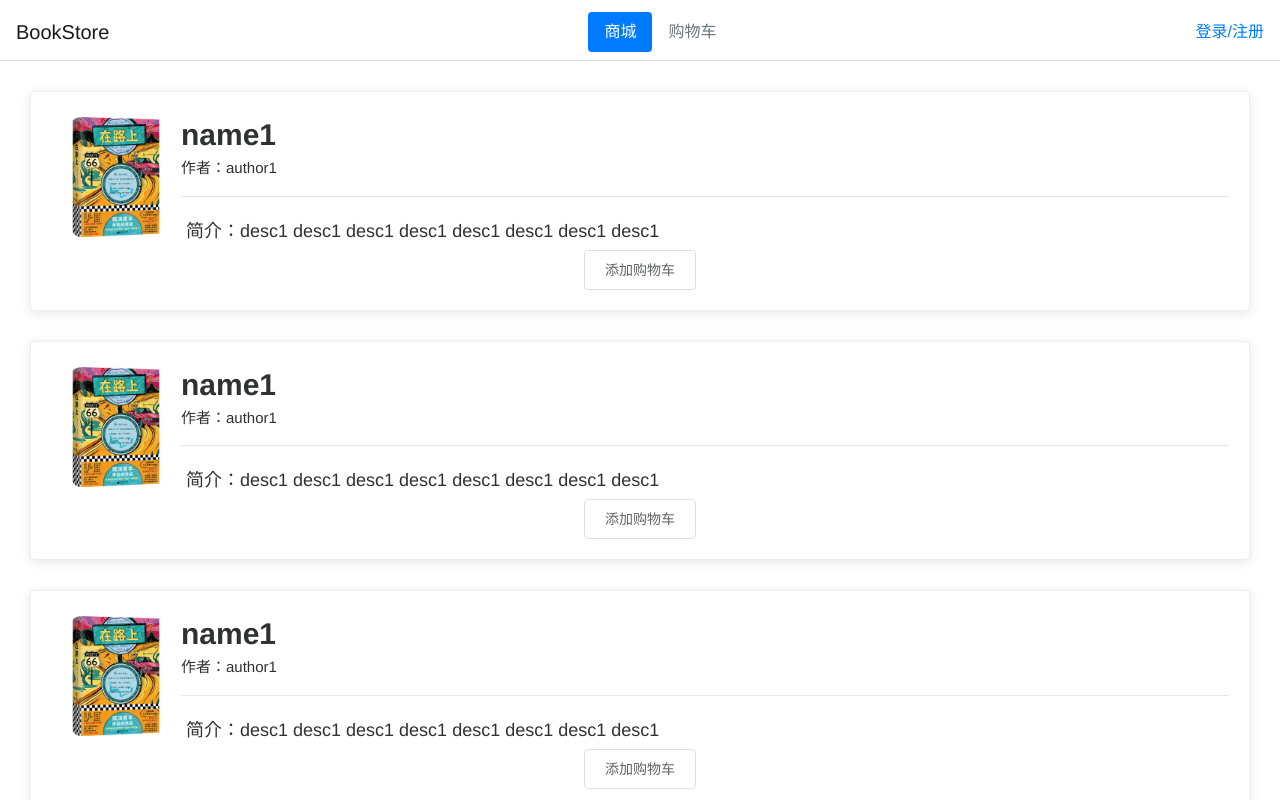
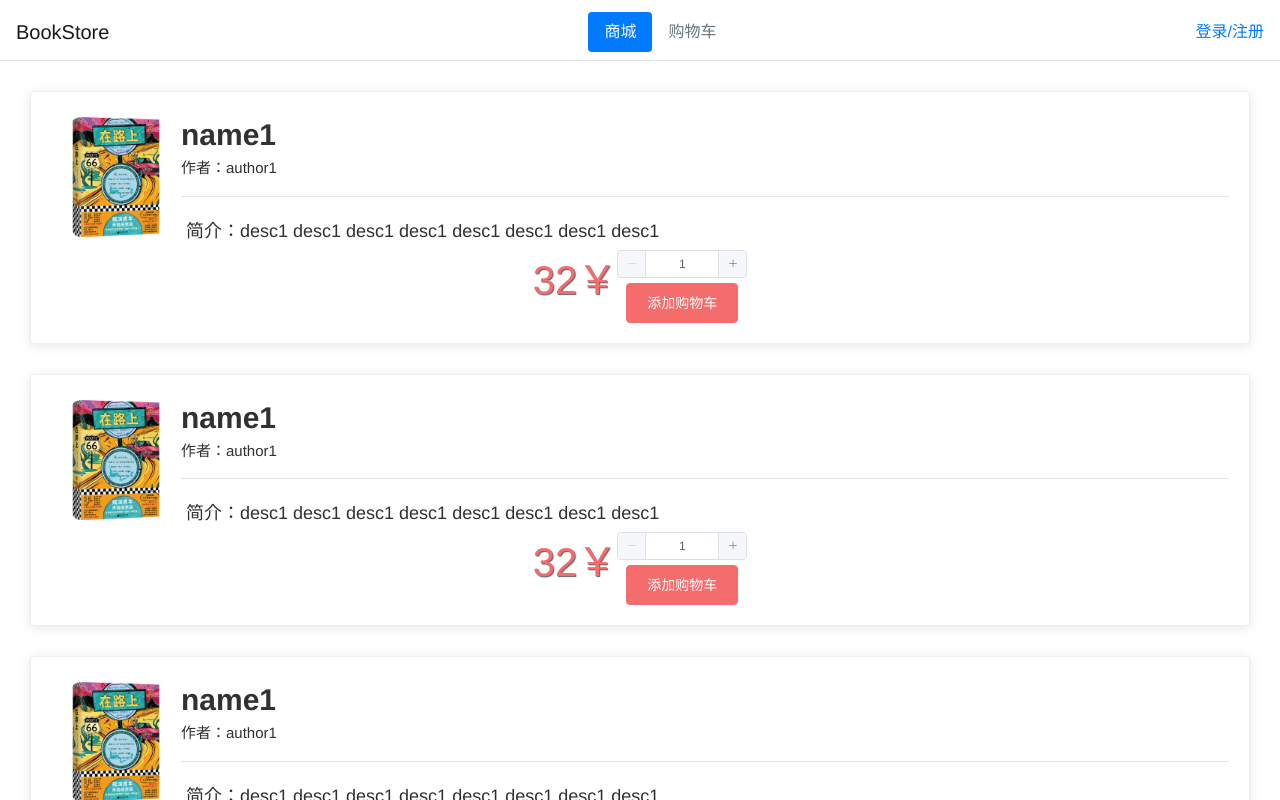
Before and after one commit to MackHsu/bookstore-client, a Vue app: page /#/store in a window 1280 px wide. Shown: the top 800 px of the page. Built offline with nearby package versions, Linux system fonts and the light colour scheme; a small style sheet from the web is missing.

Commit message:
商店页面添加价格和加入购物车按钮

```diff
--- a/src/components/BookCard.vue
+++ b/src/components/BookCard.vue
@@ -1,11 +1,21 @@
 <template>
   <el-card class="box-card">
-    <img src="../assets/bookcover.webp" :alt="name" class="book-img" />
+    <img src="../assets/bookcover.webp"
+         :alt="name"
+         class="book-img" />
     <div class="book-title">{{name}}</div>
     <div class="book-author">作者：{{author}}</div>
     <hr />
     <div class="book-desc">简介：{{desc}}</div>
-    <el-button>添加购物车</el-button>
+    <div class="cart">
+      <div class="book-price">{{price}}￥</div>
+      <el-input-number v-model="count"
+                       :min="1"
+                       size="mini"
+                       style="margin-bottom: 5px" />
+      <br>
+      <el-button type="danger">添加购物车</el-button>
+    </div>
   </el-card>
 </template>
 
@@ -15,7 +25,13 @@ export default {
   props: {
     name: String,
     author: String,
-    desc: String
+    desc: String,
+    price: Number
+  },
+  data () {
+    return {
+      count: 1
+    }
   }
 }
 </script>
@@ -59,4 +75,17 @@ hr {
 .box-card {
   margin: 30px;
 }
+
+.book-price {
+  color: #F56C6C;
+  font-style: bold;
+  text-shadow: 1px 1px 1px #606266;
+  font-size: 40px;
+  float: left;
+}
+
+.cart {
+  width: fit-content;
+  margin: auto;
+}
 </style>
--- a/src/plugins/element.js
+++ b/src/plugins/element.js
@@ -1,6 +1,8 @@
 import Vue from 'vue'
-import { Button, Card, Pagination } from 'element-ui'
+import { Button, Card, Pagination, InputNumber, Container } from 'element-ui'
 
 Vue.use(Button)
 Vue.use(Card)
 Vue.use(Pagination)
+Vue.use(InputNumber)
+Vue.use(Container)
--- a/src/store/modules/Books.js
+++ b/src/store/modules/Books.js
@@ -3,117 +3,140 @@ const state = {
         {
             name: 'name1',
             author: 'author1',
-            desc: 'desc1 desc1 desc1 desc1 desc1 desc1 desc1 desc1 '
+            desc: 'desc1 desc1 desc1 desc1 desc1 desc1 desc1 desc1 ',
+            price: 32
         },
         {
             name: 'name1',
             author: 'author1',
-            desc: 'desc1 desc1 desc1 desc1 desc1 desc1 desc1 desc1 '
+            desc: 'desc1 desc1 desc1 desc1 desc1 desc1 desc1 desc1 ',
+            price: 32
         },
         {
             name: 'name1',
             author: 'author1',
-            desc: 'desc1 desc1 desc1 desc1 desc1 desc1 desc1 desc1 '
+            desc: 'desc1 desc1 desc1 desc1 desc1 desc1 desc1 desc1 ',
+            price: 32
         },
         {
             name: 'name1',
             author: 'author1',
-            desc: 'desc1 desc1 desc1 desc1 desc1 desc1 desc1 desc1 '
+            desc: 'desc1 desc1 desc1 desc1 desc1 desc1 desc1 desc1 ',
+            price: 32
         },
         {
             name: 'name1',
             author: 'author1',
-            desc: 'desc1 desc1 desc1 desc1 desc1 desc1 desc1 desc1 '
+            desc: 'desc1 desc1 desc1 desc1 desc1 desc1 desc1 desc1 ',
+            price: 32
         },
         {
             name: 'name1',
             author: 'author1',
-            desc: 'desc1 desc1 desc1 desc1 desc1 desc1 desc1 desc1 '
+            desc: 'desc1 desc1 desc1 desc1 desc1 desc1 desc1 desc1 ',
+            price: 32
         },
         {
             name: 'name1',
             author: 'author1',
-            desc: 'desc1 desc1 desc1 desc1 desc1 desc1 desc1 desc1 '
+            desc: 'desc1 desc1 desc1 desc1 desc1 desc1 desc1 desc1 ',
+            price: 32
         },
         {
             name: 'name1',
             author: 'author1',
-            desc: 'desc1 desc1 desc1 desc1 desc1 desc1 desc1 desc1 '
+            desc: 'desc1 desc1 desc1 desc1 desc1 desc1 desc1 desc1 ',
+            price: 32
         },
         {
             name: 'name1',
             author: 'author1',
-            desc: 'desc1 desc1 desc1 desc1 desc1 desc1 desc1 desc1 '
+            desc: 'desc1 desc1 desc1 desc1 desc1 desc1 desc1 desc1 ',
+            price: 32
         },
         {
             name: 'name1',
             author: 'author1',
-            desc: 'desc1 desc1 desc1 desc1 desc1 desc1 desc1 desc1 '
+            desc: 'desc1 desc1 desc1 desc1 desc1 desc1 desc1 desc1 ',
+            price: 32
         },
         {
             name: 'name11',
             author: 'author1',
-            desc: 'desc1 desc1 desc1 desc1 desc1 desc1 desc1 desc1 '
+            desc: 'desc1 desc1 desc1 desc1 desc1 desc1 desc1 desc1 ',
+            price: 32
         },
         {
             name: 'name1',
             author: 'author1',
-            desc: 'desc1 desc1 desc1 desc1 desc1 desc1 desc1 desc1 '
+            desc: 'desc1 desc1 desc1 desc1 desc1 desc1 desc1 desc1 ',
+            price: 32
         },
         {
             name: 'name1',
             author: 'author1',
-            desc: 'desc1 desc1 desc1 desc1 desc1 desc1 desc1 desc1 '
+            desc: 'desc1 desc1 desc1 desc1 desc1 desc1 desc1 desc1 ',
+            price: 32
         },
         {
             name: 'name1',
             author: 'author1',
-            desc: 'desc1 desc1 desc1 desc1 desc1 desc1 desc1 desc1 '
+            desc: 'desc1 desc1 desc1 desc1 desc1 desc1 desc1 desc1 ',
+            price: 32
         },
         {
             name: 'name1',
             author: 'author1',
-            desc: 'desc1 desc1 desc1 desc1 desc1 desc1 desc1 desc1 '
+            desc: 'desc1 desc1 desc1 desc1 desc1 desc1 desc1 desc1 ',
+            price: 32
         },
         {
             name: 'name1',
             author: 'author1',
-            desc: 'desc1 desc1 desc1 desc1 desc1 desc1 desc1 desc1 '
+            desc: 'desc1 desc1 desc1 desc1 desc1 desc1 desc1 desc1 ',
+            price: 32
         },
         {
             name: 'name1',
             author: 'author1',
-            desc: 'desc1 desc1 desc1 desc1 desc1 desc1 desc1 desc1 '
+            desc: 'desc1 desc1 desc1 desc1 desc1 desc1 desc1 desc1 ',
+            price: 32
         },
         {
             name: 'name1',
             author: 'author1',
-            desc: 'desc1 desc1 desc1 desc1 desc1 desc1 desc1 desc1 '
+            desc: 'desc1 desc1 desc1 desc1 desc1 desc1 desc1 desc1 ',
+            price: 32
         },
         {
             name: 'name1',
             author: 'author1',
-            desc: 'desc1 desc1 desc1 desc1 desc1 desc1 desc1 desc1 '
+            desc: 'desc1 desc1 desc1 desc1 desc1 desc1 desc1 desc1 ',
+            price: 32
         },
         {
             name: 'name1',
             author: 'author1',
-            desc: 'desc1 desc1 desc1 desc1 desc1 desc1 desc1 desc1 '
+            desc: 'desc1 desc1 desc1 desc1 desc1 desc1 desc1 desc1 ',
+            price: 32
         },
         {
             name: 'name21',
             author: 'author1',
-            desc: 'desc1 desc1 desc1 desc1 desc1 desc1 desc1 desc1 '
+            desc: 'desc1 desc1 desc1 desc1 desc1 desc1 desc1 desc1 ',
+            price: 32
         },
         {
             name: 'name1',
             author: 'author1',
-            desc: 'desc1 desc1 desc1 desc1 desc1 desc1 desc1 desc1 '
+            desc: 'desc1 desc1 desc1 desc1 desc1 desc1 desc1 desc1 ',
+            price: 32
         },
         {
             name: 'name1',
             author: 'author1',
-            desc: 'desc1 desc1 desc1 desc1 desc1 desc1 desc1 desc1 '
+            desc: 'desc1 desc1 desc1 desc1 desc1 desc1 desc1 desc1 ',
+            price: 32
         }
     ]
 }
--- a/src/views/Store.vue
+++ b/src/views/Store.vue
@@ -4,13 +4,13 @@
               :key="index"
               :name="book.name"
               :author="book.author"
-              :desc="book.desc" />
-    <el-pagination layout="prev, pager, next"
+              :desc="book.desc"
+              :price="book.price" />
+    <el-pagination layout="total, prev, pager, next, jumper"
                    :total="books.length"
                    :page-size="10"
-                   :hide-on-single-page="false"
+                   :hide-on-single-page="true"
                    @current-change="changePage"></el-pagination>
-    currentpage: {{pageIndex}}
   </div>
 </template>
 
```
